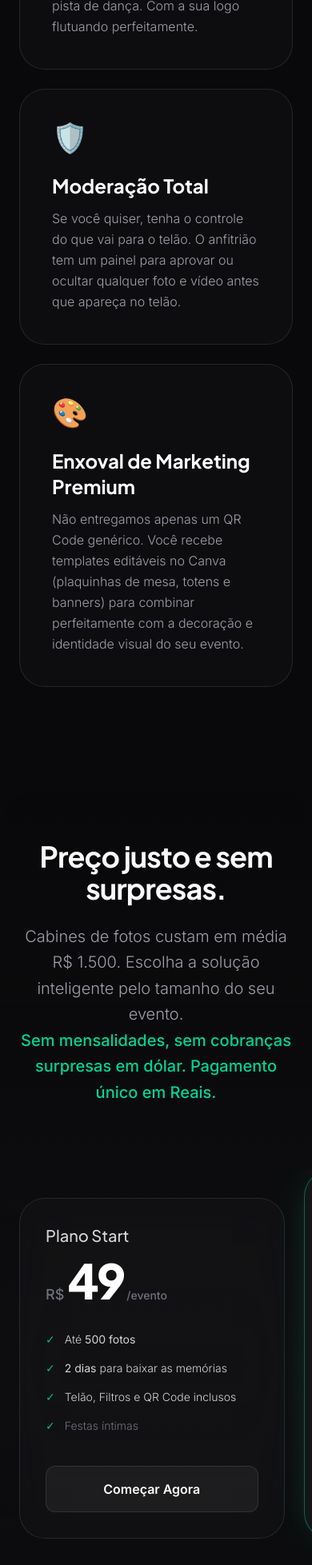
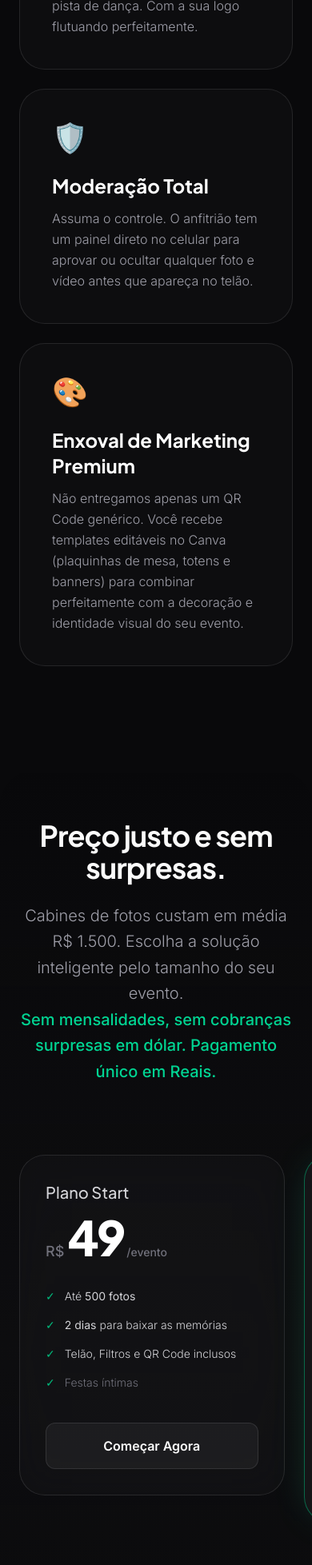
Before and after one commit to Betaluk/fleshfest-app, a Next.js app: page / in a window 390 px wide. Shown: the part 2728-4685 px from the top of the page at 80% size. Built offline with nearby package versions, Linux system fonts and the light colour scheme; no server answers.

Commit message:
Alteração na landing page 3

```diff
--- a/src/app/page.tsx
+++ b/src/app/page.tsx
@@ -196,7 +196,7 @@ export default async function LandingPage() {
               </div>
               <div className="text-4xl mb-6 relative z-10 group-hover:scale-110 origin-left transition-transform duration-500">🛡️</div>
               <h3 className="text-2xl font-bold text-white mb-3 relative z-10 font-[family-name:var(--font-jakarta)]">Moderação Total</h3>
-              <p className="text-zinc-400 leading-relaxed relative z-10 font-light">Se você quiser, tenha o controle do que vai para o telão. O anfitrião tem um painel para aprovar ou ocultar qualquer foto e vídeo antes que apareça no telão.</p>
+              <p className="text-zinc-400 leading-relaxed relative z-10 font-light">Assuma o controle. O anfitrião tem um painel direto no celular para aprovar ou ocultar qualquer foto e vídeo antes que apareça no telão.</p>
             </div>
 
             <div className="group bg-zinc-900/30 backdrop-blur-xl border border-white/10 p-10 rounded-[2rem] hover:border-emerald-500/40 hover:bg-zinc-900/50 transition-all duration-500 hover:shadow-[0_0_40px_-10px_rgba(52,211,153,0.15)] hover:-translate-y-1 relative overflow-hidden">
@@ -210,11 +210,11 @@ export default async function LandingPage() {
           </div>
         </section>
 
-        {/* SEÇÃO DE PREÇOS */}
+        {/* SEÇÃO DE PREÇOS (Alinhamento e Alturas corrigidos) */}
         <section className="max-w-7xl mx-auto px-6 py-16 relative animate-fade-in-up" style={{ animationDelay: '0.4s' }}>
           <div className="absolute inset-0 bg-gradient-to-b from-transparent via-zinc-900/30 to-transparent pointer-events-none rounded-[3rem]"></div>
 
-          <div className="text-center mb-20 relative z-10">
+          <div className="text-center mb-12 relative z-10">
             <h2 className="text-4xl md:text-5xl font-bold tracking-tight mb-6 font-[family-name:var(--font-jakarta)]">Preço justo e sem surpresas.</h2>
             <p className="text-xl text-zinc-400 font-light max-w-2xl mx-auto leading-relaxed">
               Cabines de fotos custam em média R$ 1.500. Escolha a solução inteligente pelo tamanho do seu evento.<br/>
@@ -222,11 +222,11 @@ export default async function LandingPage() {
             </p>
           </div>
 
-          <div className="flex overflow-x-auto snap-x snap-mandatory md:grid md:grid-cols-4 gap-6 pb-8 md:pb-0 [scrollbar-width:none] [&::-webkit-scrollbar]:hidden -mx-6 px-6 md:mx-0 md:px-0 relative z-10 items-end">
+          <div className="flex overflow-x-auto snap-x snap-mandatory md:grid md:grid-cols-4 gap-6 pt-10 pb-12 [scrollbar-width:none] [&::-webkit-scrollbar]:hidden -mx-6 px-6 md:mx-0 md:px-0 relative z-10 items-stretch">
             {planos.map((plano) => (
               <div
                 key={plano.nome}
-                className={`snap-center shrink-0 w-[85vw] sm:w-[320px] md:w-auto flex flex-col p-8 rounded-[2rem] transition-all duration-500 ${
+                className={`snap-center shrink-0 w-[85vw] sm:w-[320px] md:w-auto h-full flex flex-col p-8 rounded-[2rem] transition-all duration-500 ${
                   plano.destaque
                     ? 'bg-zinc-900/80 backdrop-blur-2xl border border-emerald-500/50 shadow-[0_0_50px_-15px_rgba(52,211,153,0.3)] relative transform md:-translate-y-4 hover:-translate-y-6'
                     : 'bg-zinc-900/40 backdrop-blur-xl border border-white/10 hover:bg-zinc-900/60 hover:border-white/20 hover:-translate-y-2'
@@ -350,7 +350,7 @@ export default async function LandingPage() {
                 <span className="text-emerald-500 transition-transform group-open:rotate-180">▼</span>
               </summary>
               <p className="mt-4 text-zinc-400 leading-relaxed border-t border-white/10 pt-4 font-light">
-                Não. O link do evento é criptografado e as fotos são 100% privadas. Somente as pessoas que estiverem fisicamente na sua festa (telão) ou aquelas com quem você compartilhar o link da galeria pública após a festa terão acesso às imagens.
+                Não. O link do evento é criptografado e as fotos são 100% privadas. Apenas as pessoas que estiverem fisicamente na sua festa e escanearem o QR Code (e você, pelo painel) terão acesso às imagens.
               </p>
             </details>
 
@@ -361,16 +361,6 @@ export default async function LandingPage() {
               </summary>
               <p className="mt-4 text-zinc-400 leading-relaxed border-t border-white/10 pt-4 font-light">
                 No seu painel, você terá um botão "Abrir Telão". Basta acessá-lo no notebook que será usado no salão de festas, conectar o cabo HDMI da TV ou Projetor, colocar em tela cheia e pronto! O sistema atualizará as fotos sozinho.
-              </p>
-            </details>
-
-            <details className="group bg-zinc-900/30 backdrop-blur-lg hover:bg-zinc-900/50 border border-white/10 rounded-2xl p-6 open:bg-zinc-900/60 open:border-emerald-500/20 transition-all duration-500 cursor-pointer shadow-lg">
-              <summary className="flex items-center justify-between list-none font-medium text-lg text-white outline-none">
-                <span>Como funciona a moderação das fotos?</span>
-                <span className="text-emerald-500 transition-transform group-open:rotate-180">▼</span>
-              </summary>
-              <p className="mt-4 text-zinc-400 leading-relaxed border-t border-white/10 pt-4 font-light">
-                Você pode escolher a opção de habilitar a moderação ou não. Se habilitada, cada foto e video deverá ser aprovada antes de ir para o telão. Se desabilitada, as fotos e vídeos vão direto para o telão sem ninguem precisar aprovar.
               </p>
             </details>
           </div>
```
